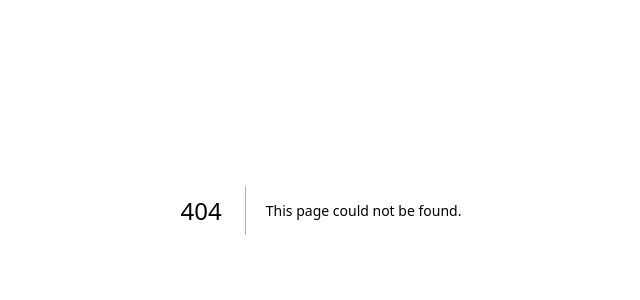
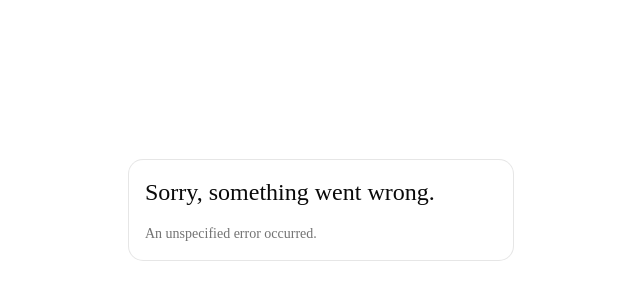
Before and after one commit to as-ga/pario, a Next.js app: page /auth/error in a window 1280 px wide. Before the commit this address had no page. Shown: the part 190-490 px from the top of the page, without its empty margins (319-959 px from the left). Built offline with nearby package versions, Linux system fonts and the light colour scheme.

Commit message:
feat: add error handling and redirect functionality for OTP verification

```diff
--- /dev/null
+++ b/app/auth/confirm/route.ts
@@ -0,0 +1,30 @@
+import { createClient } from "@/lib/supabase/server";
+import { type EmailOtpType } from "@supabase/supabase-js";
+import { redirect } from "next/navigation";
+import { type NextRequest } from "next/server";
+
+export async function GET(request: NextRequest) {
+  const { searchParams } = new URL(request.url);
+  const token_hash = searchParams.get("token_hash");
+  const type = searchParams.get("type") as EmailOtpType | null;
+  const next = searchParams.get("next") ?? "/";
+
+  if (token_hash && type) {
+    const supabase = await createClient();
+
+    const { error } = await supabase.auth.verifyOtp({
+      type,
+      token_hash,
+    });
+    if (!error) {
+      // redirect user to specified redirect URL or root of app
+      redirect(next);
+    } else {
+      // redirect the user to an error page with some instructions
+      redirect(`/auth/error?error=${error?.message}`);
+    }
+  }
+
+  // redirect the user to an error page with some instructions
+  redirect(`/auth/error?error=No token hash or type`);
+}
--- /dev/null
+++ b/app/auth/error/page.tsx
@@ -0,0 +1,51 @@
+import { Card, CardContent, CardHeader, CardTitle } from "@/components/ui/card";
+import { Suspense } from "react";
+
+async function ErrorContent({
+  searchParams,
+}: {
+  searchParams: Promise<{ error: string }>;
+}) {
+  const params = await searchParams;
+
+  return (
+    <>
+      {params?.error ? (
+        <p className="text-sm text-muted-foreground">
+          Code error: {params.error}
+        </p>
+      ) : (
+        <p className="text-sm text-muted-foreground">
+          An unspecified error occurred.
+        </p>
+      )}
+    </>
+  );
+}
+
+export default function Page({
+  searchParams,
+}: {
+  searchParams: Promise<{ error: string }>;
+}) {
+  return (
+    <div className="flex min-h-svh w-full items-center justify-center p-6 md:p-10">
+      <div className="w-full max-w-sm">
+        <div className="flex flex-col gap-6">
+          <Card>
+            <CardHeader>
+              <CardTitle className="text-2xl">
+                Sorry, something went wrong.
+              </CardTitle>
+            </CardHeader>
+            <CardContent>
+              <Suspense>
+                <ErrorContent searchParams={searchParams} />
+              </Suspense>
+            </CardContent>
+          </Card>
+        </div>
+      </div>
+    </div>
+  );
+}
--- /dev/null
+++ b/components/auth/index.ts
@@ -0,0 +1,6 @@
+import { LoginForm } from "./login-form";
+import { ForgotPasswordForm } from "./forgot-password-form";
+import { SignUpForm } from "./sign-up-form";
+import { UpdatePasswordForm } from "./update-password-form";
+
+export { LoginForm, ForgotPasswordForm, SignUpForm, UpdatePasswordForm };
```
